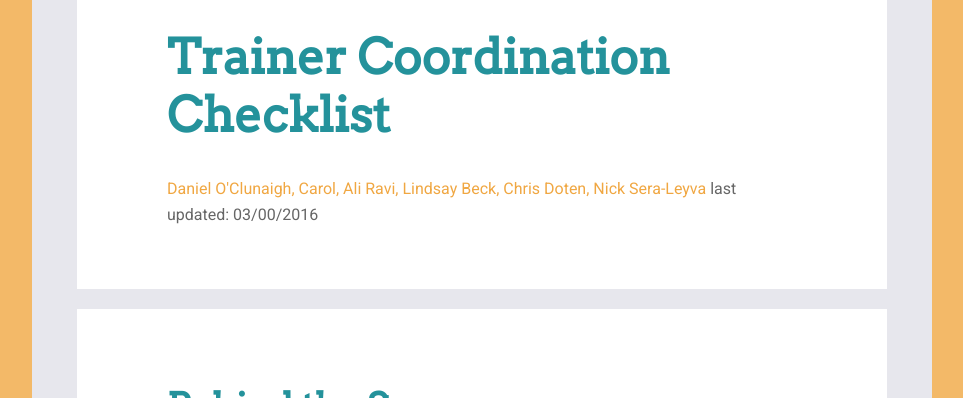
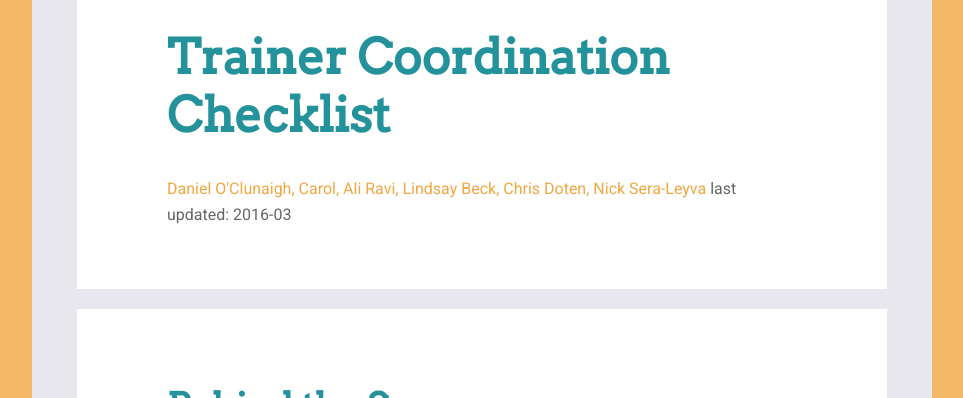
Before and after one commit to levelupcc/level-up, a Jekyll site: the page built from _pages/before-an-event/planning-your-event-agenda/trainer-coordination-checklist/trainer-coordination-checklist.md, in a window 1280 px wide and 900 px high, cut to the strip 313-900 px from the top of the window. Shown: the top 398 px of the strip, without its empty margins (158-1121 px from the left). Built offline with Jekyll 4.4.1, drawn with Linux system fonts in a browser that asks for light colours; a script that is not in the unit is left out; comment, search, counter and statistics services are not loaded; some of the changed lines change nothing that is shown.

Commit message:
changed parent to before-an-event

```diff
--- a/_pages/curriculum/planning-an-event-agenda/trainer-coordination-checklist/trainer-coordination-checklist.md
+++ b/_pages/before-an-event/planning-your-event-agenda/trainer-coordination-checklist/trainer-coordination-checklist.md
@@ -2,9 +2,9 @@
 layout: content-page
 title: Trainer Coordination Checklist
 author: Daniel O'Clunaigh, Carol, Ali Ravi, Lindsay Beck, Chris Doten, Nick Sera-Leyva
-date: 03/00/2016
-permalink: /curriculum/planning-an-event-agenda/trainer-coordination-checklist/
-parent: Planning An Event Agenda
+date: 2016-03
+permalink: /before-an-event/planning-your-event-agenda/trainer-coordination-checklist/
+parent: Planning Your Event Agenda
 breadcrumb: Trainer Coordination Checklist
 hide: true
 ---
```
